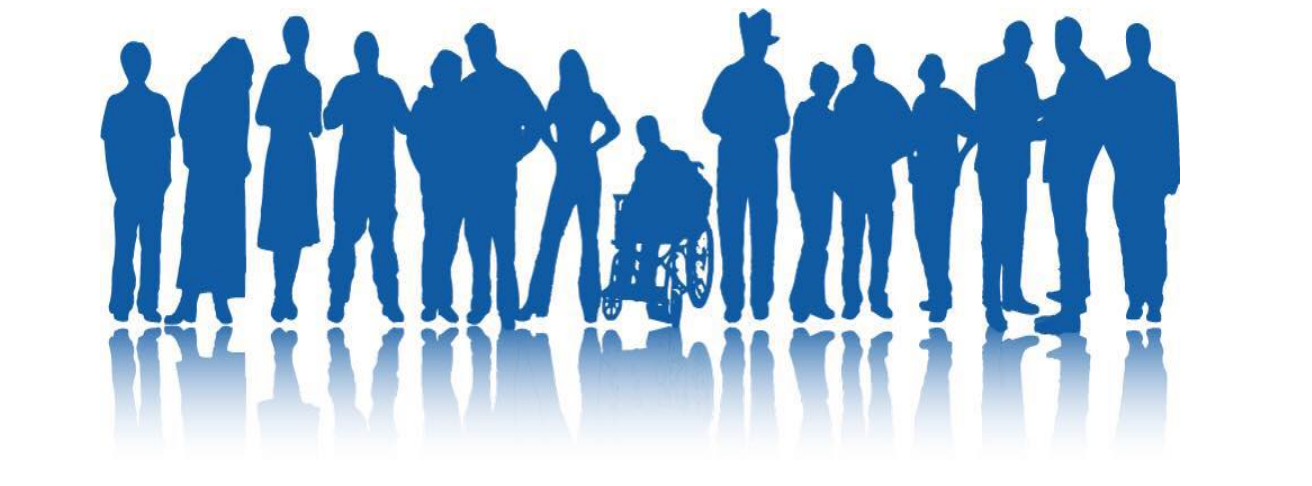
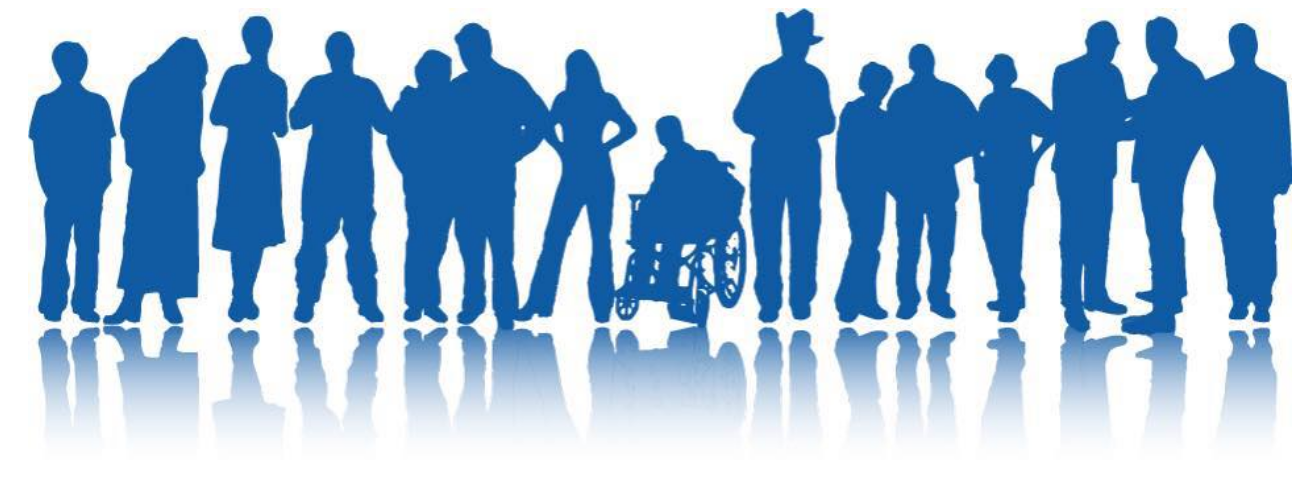
Before and after one commit to benot63/aafo, a plain HTML site: page index.html in a window 1280 px wide. Shown: the top 486 px of the page, 1312 px wide, since content can reach past the window. Drawn offline with Linux system fonts and the light colour scheme.

Commit message:
Update styles.css

```diff
--- a/styles.css
+++ b/styles.css
@@ -2,7 +2,7 @@ img {
     color: #141412;
     display: block;
     margin: 0 auto;
-    max-width: 1080px;
+    max-width: 100%;
     min-height: 460px;
     padding: 0 20px;
     text-decoration: none;
```
